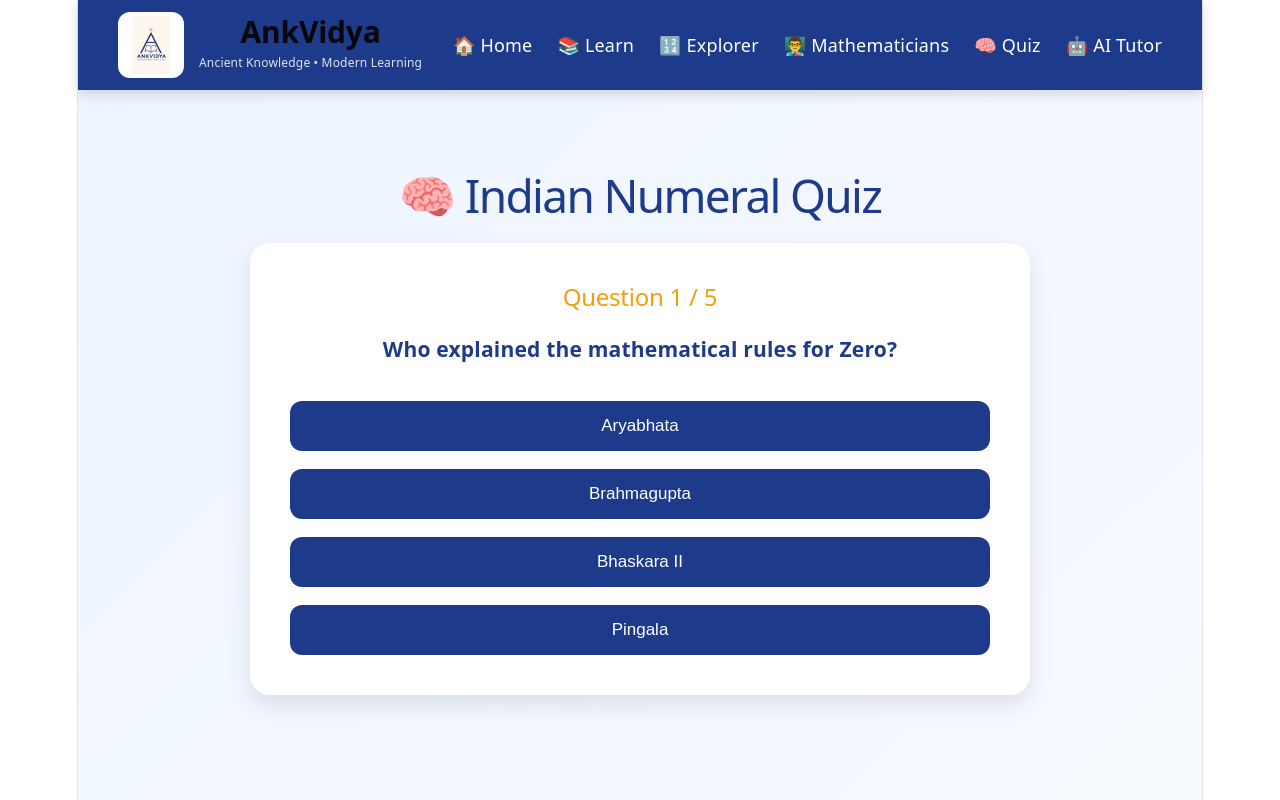
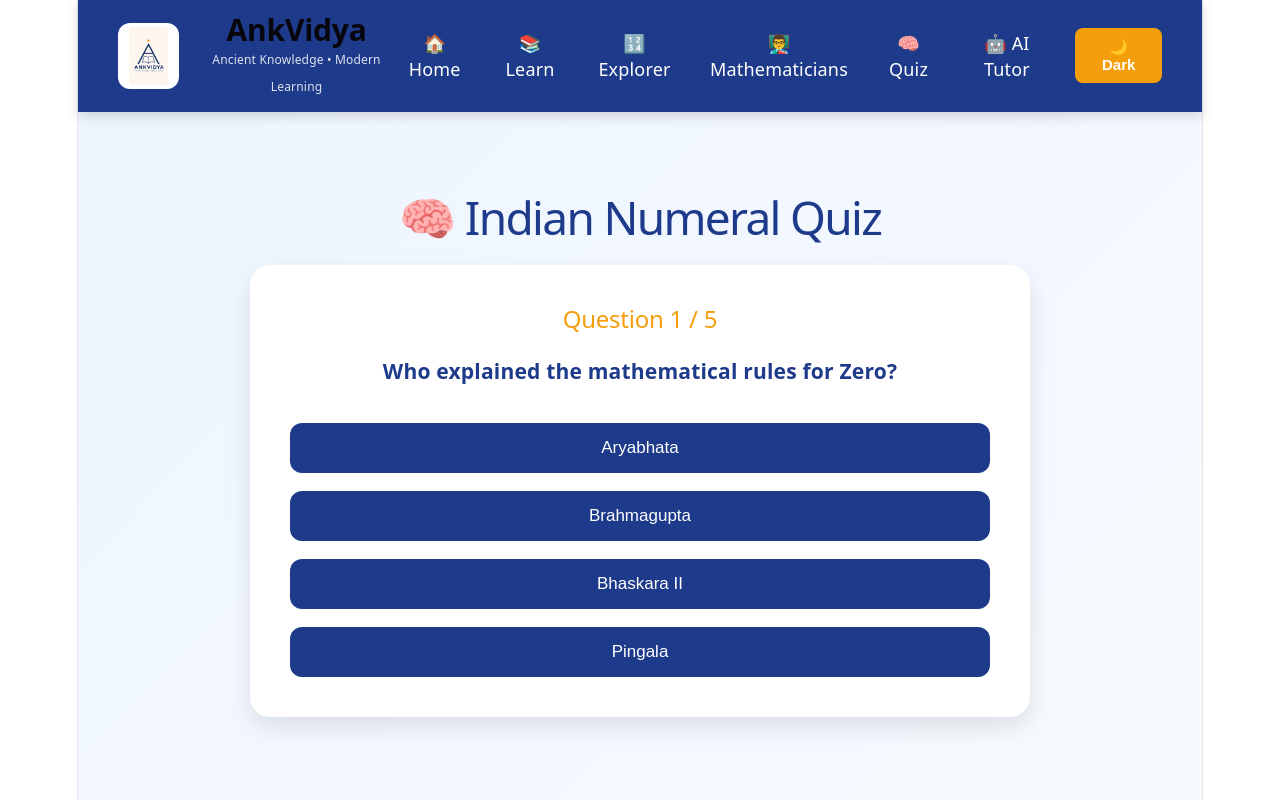
Before and after one commit to vaishnavi5640/AnkVidya, a React app in the folder frontend/: page /quiz in a window 1280 px wide. Shown: the top 800 px of the page. Built offline with nearby package versions, Linux system fonts and the light colour scheme; the HTML template or start-up script is replaced by a standard one.

Commit message:
Added dark mode toggle

```diff
--- a/frontend/src/components/Navbar.jsx
+++ b/frontend/src/components/Navbar.jsx
@@ -1,8 +1,18 @@
 import { Link } from "react-router-dom";
+import { useState, useEffect } from "react";
 import "../styles/Navbar.css";
 import logo from "../images/logo/logo.png";
 
 function Navbar() {
+  const [darkMode, setDarkMode] = useState(false);
+
+useEffect(() => {
+  if (darkMode) {
+    document.body.classList.add("dark-mode");
+  } else {
+    document.body.classList.remove("dark-mode");
+  }
+}, [darkMode]);
   return (
     <nav className="navbar">
 
@@ -26,6 +36,12 @@ function Navbar() {
         <Link to="/mathematicians">👨‍🏫 Mathematicians</Link>
         <Link to="/quiz">🧠 Quiz</Link>
         <Link to="/aitutor">🤖 AI Tutor</Link>
+        <button
+  className="dark-btn"
+  onClick={() => setDarkMode(!darkMode)}
+>
+  {darkMode ? "☀ Light" : "🌙 Dark"}
+</button>
       </div>
 
     </nav>
--- a/frontend/src/index.css
+++ b/frontend/src/index.css
@@ -109,3 +109,39 @@ code {
   padding: 4px 8px;
   background: var(--code-bg);
 }
+body.dark-mode{
+    background:#121212;
+    color:white;
+}
+
+body.dark-mode .navbar{
+    background:#1f1f1f;
+}
+
+body.dark-mode .footer{
+    background:#0d0d0d;
+}
+
+body.dark-mode .quiz-card,
+body.dark-mode .game-card,
+body.dark-mode .chat-box,
+body.dark-mode .fact-card,
+body.dark-mode .timeline-card,
+body.dark-mode .math-card,
+body.dark-mode .stat-card,
+body.dark-mode .why-card,
+body.dark-mode .result-card,
+body.dark-mode .suggestions{
+    background:#222;
+    color:white;
+}
+
+body.dark-mode h1,
+body.dark-mode h2,
+body.dark-mode h3{
+    color:#FFD54F;
+}
+
+body.dark-mode p{
+    color:#ddd;
+}
--- a/frontend/src/styles/Navbar.css
+++ b/frontend/src/styles/Navbar.css
@@ -58,3 +58,18 @@
     color:#FFD54F;
     transform:translateY(-2px);
 }
+.dark-btn{
+    background:#F59E0B;
+    color:white;
+    border:none;
+    padding:10px 18px;
+    border-radius:8px;
+    cursor:pointer;
+    font-size:15px;
+    font-weight:600;
+    transition:.3s;
+}
+
+.dark-btn:hover{
+    background:#d97706;
+}
```
